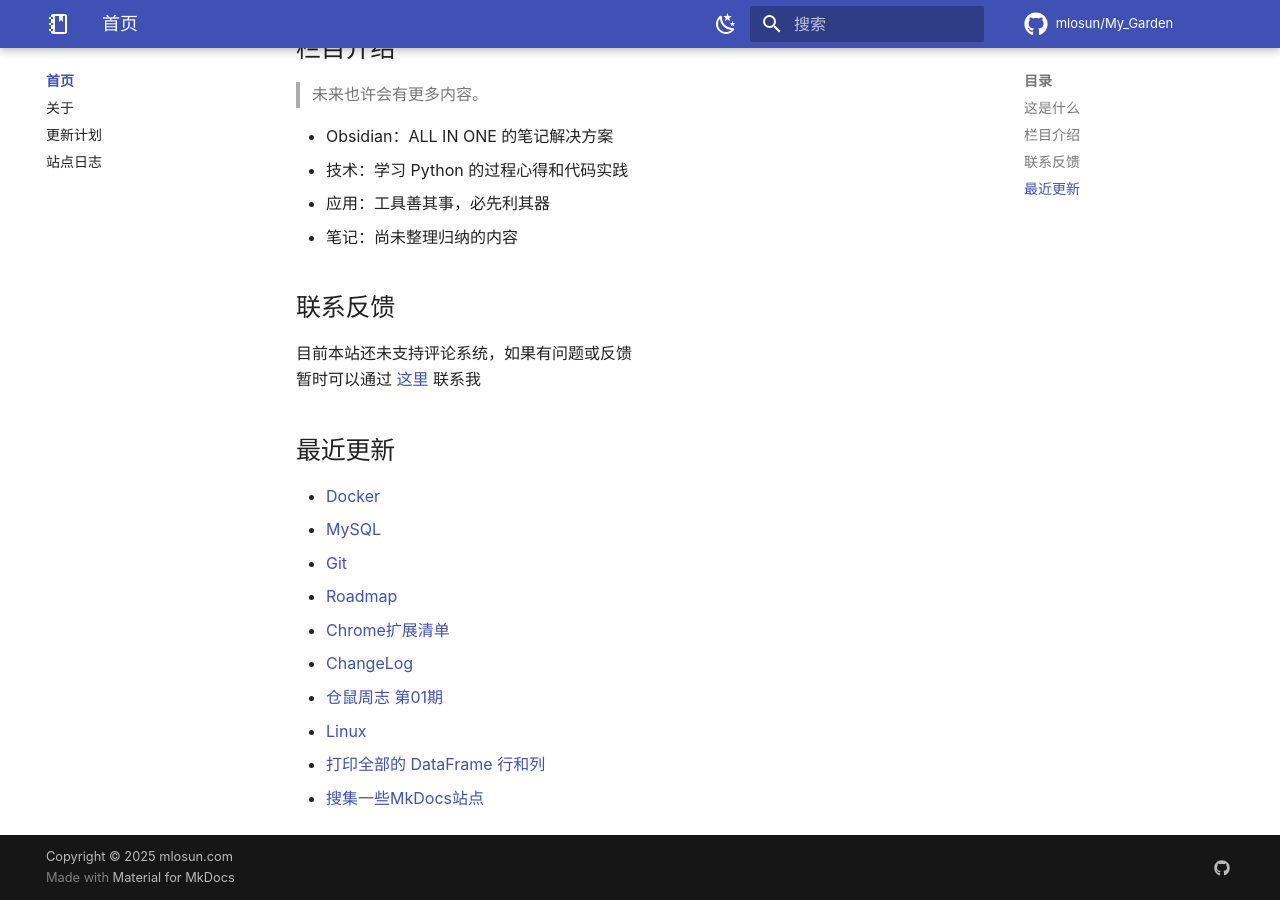
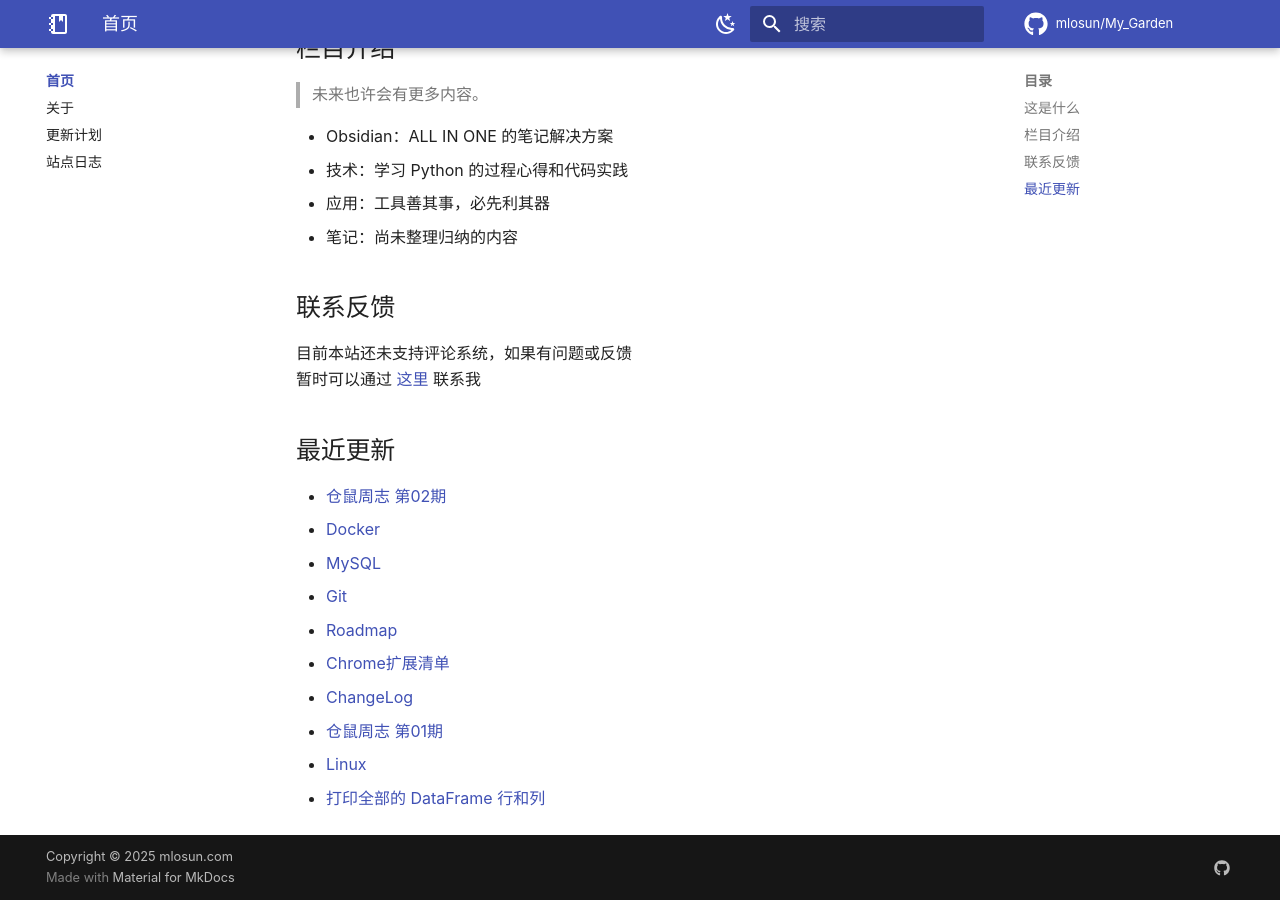
Before and after one commit to mlosun/My_Garden, an MkDocs documentation site: the page built from docs/index.md, in a window 1280 px wide and 900 px high, scrolled down 580 px. Built offline with MkDocs 1.6.1 and Material for MkDocs 9.7.7, drawn with Linux system fonts in a browser that asks for light colours; comment, search, counter and statistics services are not loaded.

Commit message:
PUSH NOTE : index.md

```diff
--- a/docs/index.md
+++ b/docs/index.md
@@ -33,6 +33,7 @@
 
 ## 最近更新
 
+- [仓鼠周志 第02期](./weekly/%E4%BB%93%E9%BC%A0%E5%91%A8%E5%BF%97%20%E7%AC%AC02%E6%9C%9F.md)
 - [Docker](./tech/Docker.md)
 - [MySQL](./tech/MySQL.md)
 - [Git](./tech/Git.md)
@@ -42,4 +43,3 @@
 - [仓鼠周志 第01期](./weekly/%E4%BB%93%E9%BC%A0%E5%91%A8%E5%BF%97%20%E7%AC%AC01%E6%9C%9F.md)
 - [Linux](./tech/Linux.md)
 - [打印全部的 DataFrame 行和列](./notes/%E6%89%93%E5%8D%B0%E5%85%A8%E9%83%A8%E7%9A%84%20DataFrame%20%E8%A1%8C%E5%92%8C%E5%88%97.md)
-- [搜集一些MkDocs站点](./notes/%E6%90%9C%E9%9B%86%E4%B8%80%E4%BA%9BMkDocs%E7%AB%99%E7%82%B9.md)
```
